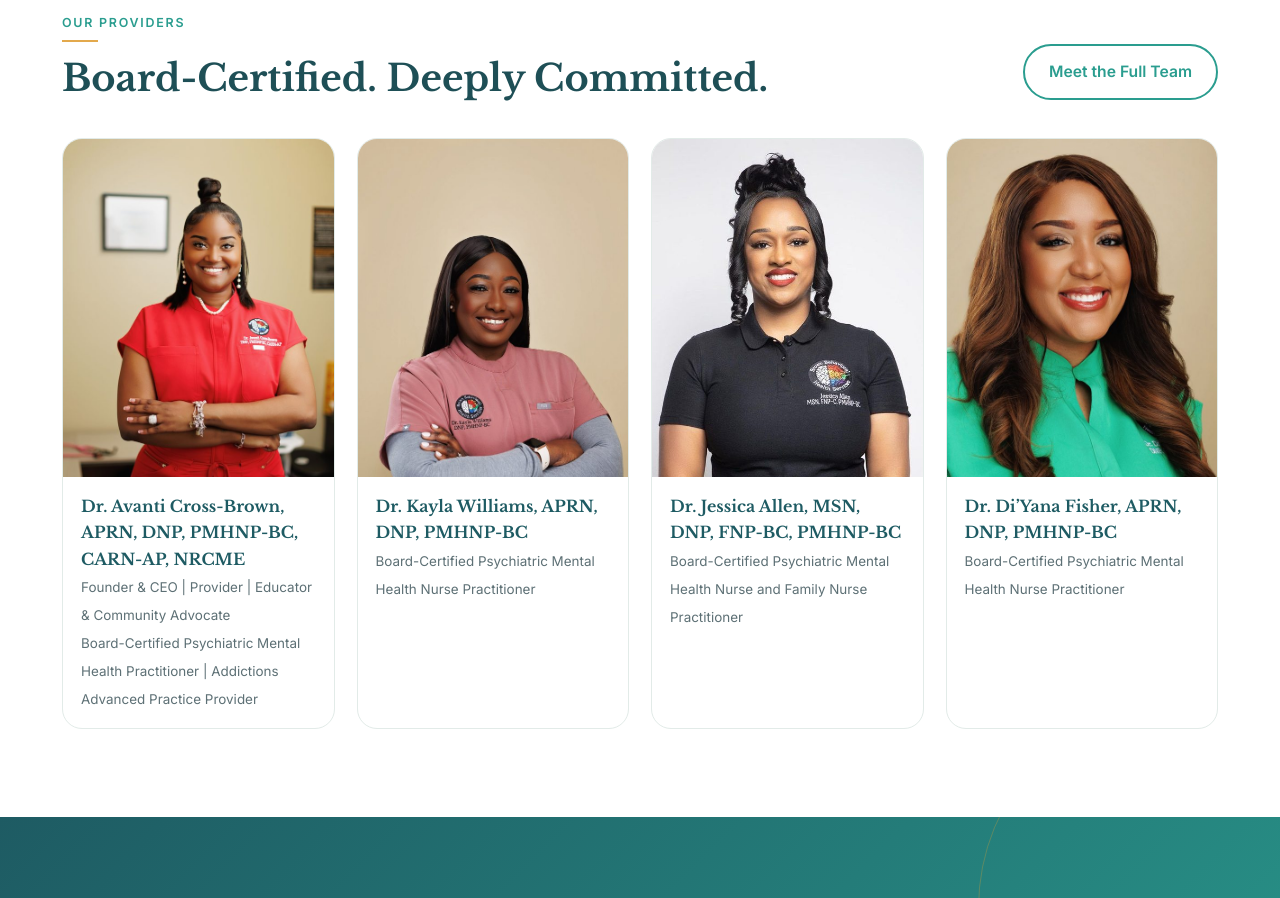
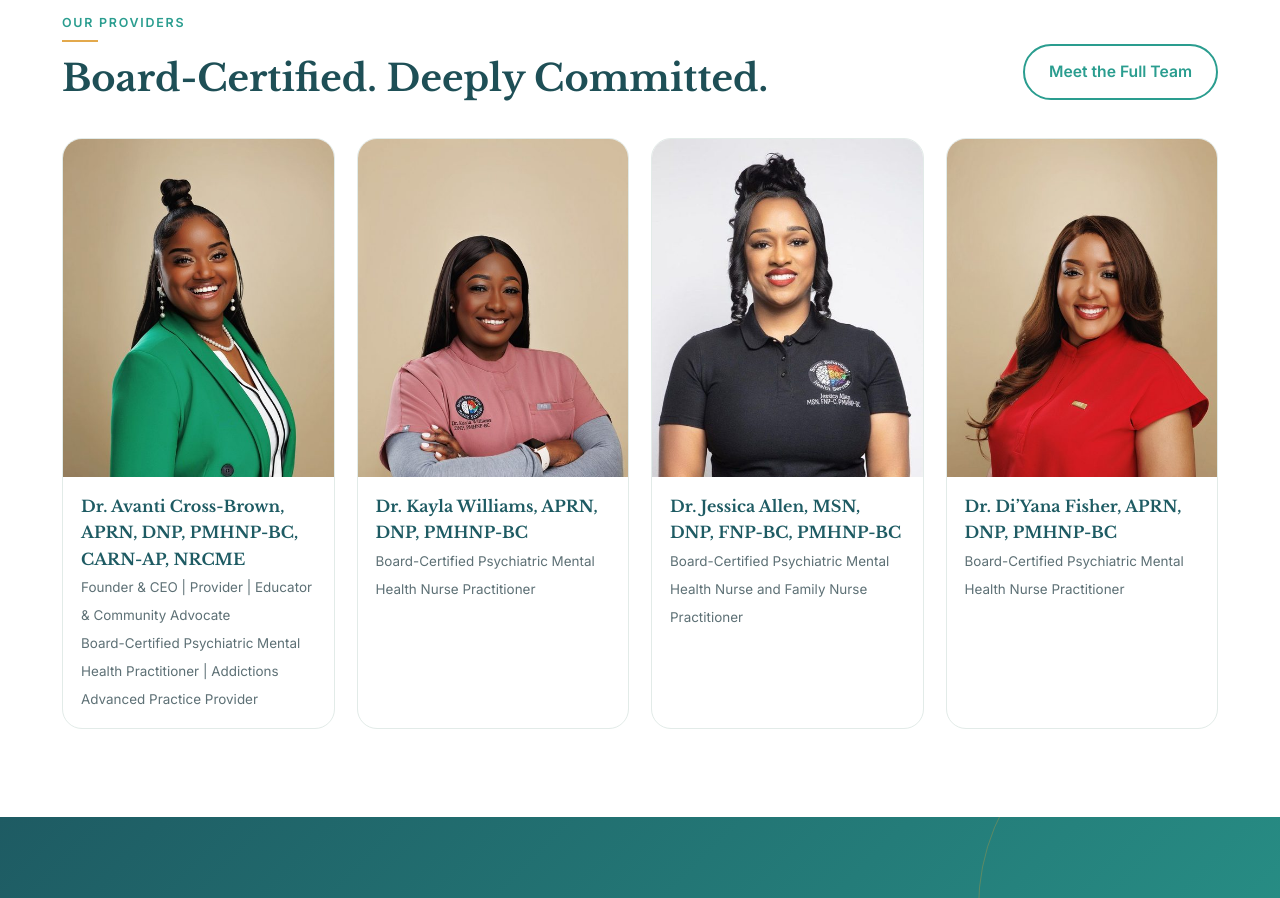
Before and after one commit to brownbehavioral/brownbehavioral.github.io, a plain HTML site: page index.html in a window 1280 px wide. Shown: the part 3020-3918 px from the top of the page. Drawn offline with nearby package versions, Linux system fonts and the light colour scheme.

Commit message:
Use original provider headshots on homepage
Co-Authored-By: Claude Opus 5.5 <noreply@anthropic.com>
Claude-Session: https://claude.ai/code/session_019ehB3MAHPUeVmoZxqpwgBc

```diff
--- a/index.html
+++ b/index.html
@@ -66,10 +66,10 @@
 <section><div class="wrap">
   <div class="sec-head"><div><span class="eyebrow">Our Providers</span><h2 style="margin:0">Board-Certified. Deeply Committed.</h2></div><a class="btn btn-outline" href="/behavioral-health-care-meet-our-professionals/">Meet the Full Team</a></div>
   <div class="pgrid">
-   <a class="pcard reveal" href="/behavioral-health-care-meet-our-professionals/"><img src="/images/home-Dr-Avanti-Cross-Brown.jpg" alt="Dr. Avanti Cross-Brown" loading="lazy"><div><b>Dr. Avanti Cross-Brown, APRN, DNP, PMHNP-BC, CARN-AP, NRCME</b><span>Founder &amp; CEO | Provider | Educator &amp; Community Advocate<br>Board-Certified Psychiatric Mental Health Practitioner | Addictions Advanced Practice Provider</span></div></a>
-   <a class="pcard reveal" href="/behavioral-health-care-meet-our-professionals/"><img src="/images/home-Dr-Kayla-Williams.jpg" alt="Dr. Kayla Williams" loading="lazy"><div><b>Dr. Kayla Williams, APRN, DNP, PMHNP-BC</b><span>Board-Certified Psychiatric Mental Health Nurse Practitioner</span></div></a>
+   <a class="pcard reveal" href="/behavioral-health-care-meet-our-professionals/"><img src="/images/Dr-Avanti-Brown.jpg" alt="Dr. Avanti Cross-Brown" loading="lazy"><div><b>Dr. Avanti Cross-Brown, APRN, DNP, PMHNP-BC, CARN-AP, NRCME</b><span>Founder &amp; CEO | Provider | Educator &amp; Community Advocate<br>Board-Certified Psychiatric Mental Health Practitioner | Addictions Advanced Practice Provider</span></div></a>
+   <a class="pcard reveal" href="/behavioral-health-care-meet-our-professionals/"><img src="/images/Dr-Kayla-Williams.jpg" alt="Dr. Kayla Williams" loading="lazy"><div><b>Dr. Kayla Williams, APRN, DNP, PMHNP-BC</b><span>Board-Certified Psychiatric Mental Health Nurse Practitioner</span></div></a>
    <a class="pcard reveal" href="/behavioral-health-care-meet-our-professionals/"><img src="/images/Dr-Jessica-Allen.jpg" alt="Dr. Jessica Allen" loading="lazy"><div><b>Dr. Jessica Allen, MSN, DNP, FNP-BC, PMHNP-BC</b><span>Board-Certified Psychiatric Mental Health Nurse and Family Nurse Practitioner</span></div></a>
-   <a class="pcard reveal" href="/behavioral-health-care-meet-our-professionals/"><img src="/images/home-Dr-DiYana-Fisher.jpg" alt="Dr. Di&rsquo;Yana Fisher" loading="lazy"><div><b>Dr. Di&rsquo;Yana Fisher, APRN, DNP, PMHNP-BC</b><span>Board-Certified Psychiatric Mental Health Nurse Practitioner</span></div></a>
+   <a class="pcard reveal" href="/behavioral-health-care-meet-our-professionals/"><img src="/images/Dr-DiYana-Fisher.jpg" alt="Dr. Di&rsquo;Yana Fisher" loading="lazy"><div><b>Dr. Di&rsquo;Yana Fisher, APRN, DNP, PMHNP-BC</b><span>Board-Certified Psychiatric Mental Health Nurse Practitioner</span></div></a>
   </div>
 </div></section>
 
```
Also changed, not shown: 1 other file.
